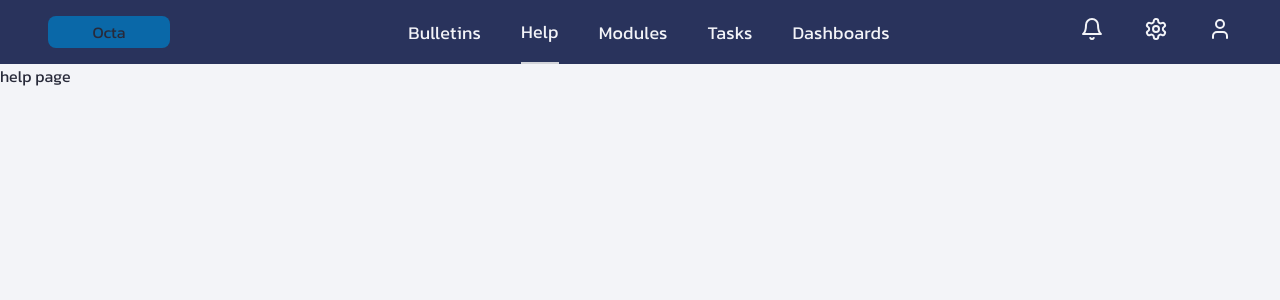
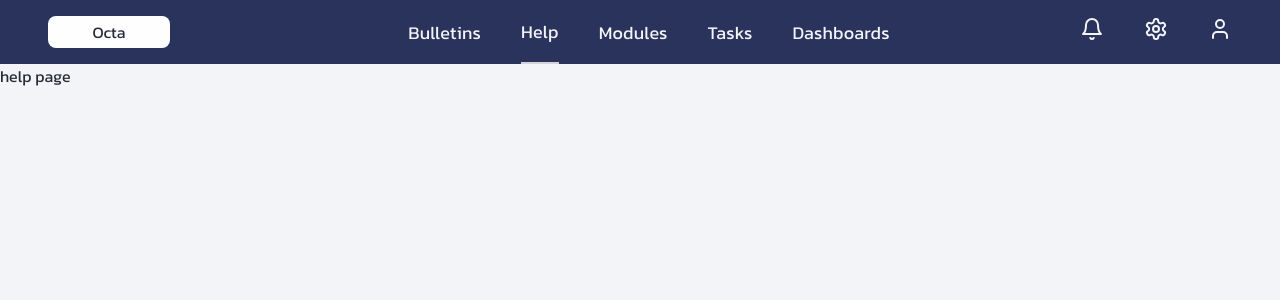
Before and after one commit to octabanglore/OCTA-Frontend, a Next.js app: page /help in a window 1280 px wide. Shown: the top 300 px of the page. Built offline with nearby package versions, Linux system fonts and the light colour scheme.

Commit message:
minor class fix

```diff
--- a/components/Navbar.jsx
+++ b/components/Navbar.jsx
@@ -53,7 +53,7 @@ const Navbar = (props) => {
 
   return (
     <div className="bg-customSecondary w-full h-16  flex justify-between items-center">
-      <div className="bg-customGrey000 h-8 w-[122px] m-[16px_48px] rounded-lg bg-customPrimary flex items-center justify-center">
+      <div className="bg-customGrey000 h-8 w-[122px] m-[16px_48px] rounded-lg  flex items-center justify-center">
         Octa
       </div>
       <div className="custom-s1 text-customGrey100 flex justify-between items-center space-x-10 h-full ">
```
